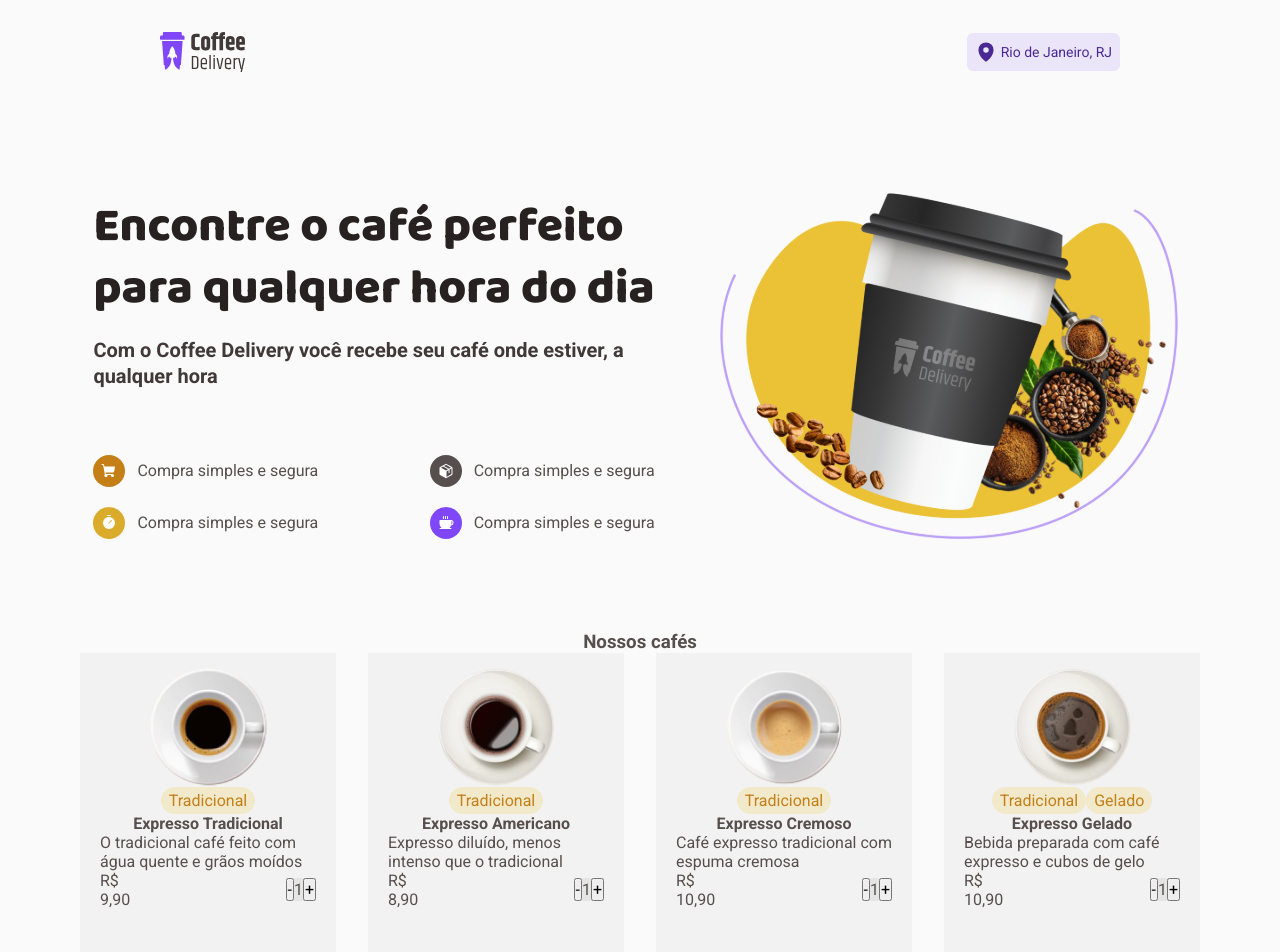
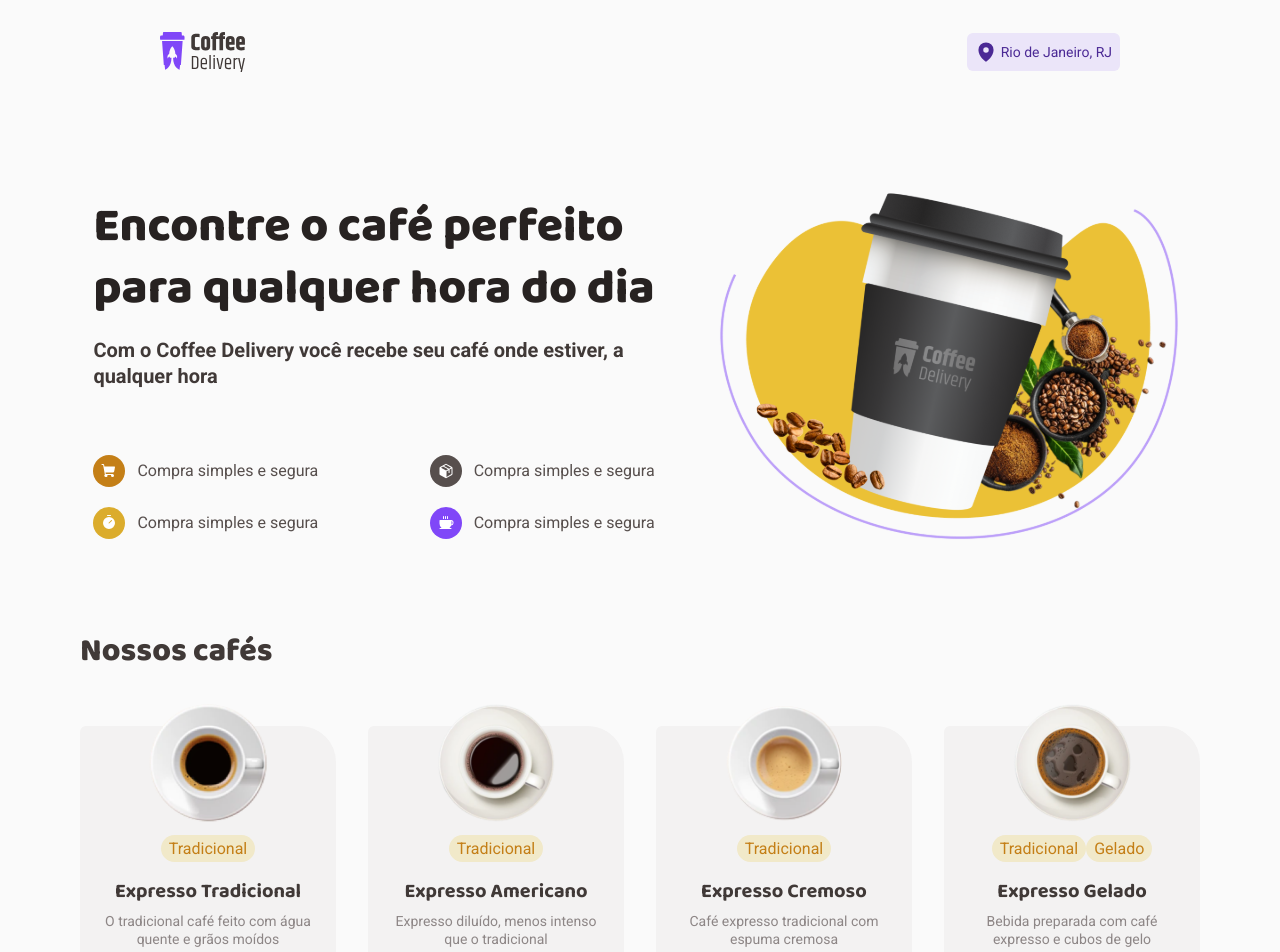
Before and after one commit to bernardo-caetano/coffee-delivery, a React (Vite) app: page / in a window 1280 px wide. Shown: the top 952 px of the page. Built offline with nearby package versions, Linux system fonts and the light colour scheme.

Commit message:
doing coffee card layout

```diff
--- a/src/pages/Home/components/CoffeeCard/index.tsx
+++ b/src/pages/Home/components/CoffeeCard/index.tsx
@@ -1,6 +1,6 @@
 
 import { useState } from 'react'
-import { BaseContainer, BuyContainer, CoffeeCardContainer, CoffeeCardContent, ColumnContainer, CounterContainer, Tag } from './styles'
+import {  BuyContainer, CoffeeCardContainer, CoffeeCardContent, CounterContainer, InfoContainer, Tag, TagContainer } from './styles'
 
 interface CoffeeCardProps {
   name: string
@@ -27,15 +27,15 @@ export function CoffeeCard({
 
         <img src={image} alt={name}/>
 
-        <BaseContainer>
+        <TagContainer>
         {tags.map(tag => (<Tag>{tag}</Tag>))}
-        </BaseContainer>
-        <ColumnContainer>
+        </TagContainer>
+        <InfoContainer>
           <h4>{name}</h4>
           <p>{description}</p>
-        </ColumnContainer>
+        </InfoContainer>
         <BuyContainer>
-          <span><p>R$</p>{price}</span>
+          <span><p>R$</p><p>{price}</p></span>
 
           <CounterContainer>
             <button type='button' onClick={() => setCounter(prevState => Math.max(prevState - 1,1))}>-</button>
--- a/src/pages/Home/components/CoffeeCard/styles.ts
+++ b/src/pages/Home/components/CoffeeCard/styles.ts
@@ -6,11 +6,7 @@ export const BaseContainer = styled.div`
   justify-content: center;
   width: 100%;
 
-  img {
-    margin-top: -1.25rem;
-    top: 0;
-    position: relative;
-  }
+
 `
 
 export const CoffeeCardContainer = styled(BaseContainer)`
@@ -22,10 +18,33 @@ width: 16rem;
 height: 19.375rem;
 padding: 0 1.25rem 1.25rem 1.25rem;
 background: ${props => props.theme['base-card']};
+border-radius: 6px 36px;
+ img {
+  margin-top: -1.25rem;
+ }
 `
 
-export const ColumnContainer = styled(BaseContainer)`
+export const InfoContainer = styled(BaseContainer)`
   flex-direction: column;
+  gap: 0.5rem;
+
+  h4 {
+    font-family: 'Baloo 2';
+    font-weight: 700;
+    font-size: 1.25rem;
+    line-height: 130%;
+    display: flex;
+    align-items: flex-end;
+    text-align: center;
+    color: ${props => props.theme['base-subtitle']}
+  }
+
+  p {
+    font-size: 0.875rem;
+    line-height: 130%;
+    text-align: center;
+    color: ${props => props.theme['base-label']}
+  }
 `
 
 export const Tag = styled.span`
@@ -37,6 +56,25 @@ border-radius:6.25rem;
 
 export const CounterContainer = styled.span`
   background: ${props => props.theme['base-button']};
+  display: flex;
+  flex-direction: row;
+  justify-content: space-between;
+  align-items: center;
+  padding: 0.5rem;
+  gap: 0.25rem;
+  width: 4.5rem;
+  height: 2.375rem;
+  border-radius: 6px;
+  flex: none;
+  order: 0;
+  flex-grow: 0;
+
+  button {
+    border: none;
+    background: transparent;
+    color: ${props => props.theme.purple};
+
+  }
 `
 
 export const BuyContainer = styled.div`
@@ -44,5 +82,32 @@ display: flex;
   align-items: center;
   justify-content: space-between;
   width: 100%;
+  margin-top: 2.0625rem;
 
+  span:first-child {
+    display: flex;
+    align-items: center;
+    justify-content: center;
+    gap: 0.25rem;
+
+    p:first-child {
+      font-size: 0.875rem;
+      line-height: 130%;
+      text-align: right;
+      color: ${props => props.theme['base-text']};
+    }
+    p:last-child {
+      font-family: 'Baloo 2';
+      font-size: 1.5rem;
+      font-weight: 800;
+      line-height: 1.9375rem;
+      letter-spacing: 0em;
+      text-align: right;
+    }
+
+  }
 `
+
+export const TagContainer = styled(BaseContainer)`
+  margin: 0.75rem 0 1rem 0;
+`
--- a/src/pages/Home/index.tsx
+++ b/src/pages/Home/index.tsx
@@ -1,5 +1,5 @@
 import { Intro } from './components/Intro'
-import { CoffeeListContainer, CoffeeListContent, HomeContainer } from './styles'
+import { CoffeeListContainer, CoffeeListContent, HomeContainer, TitleContainer } from './styles'
 import { coffeeList } from '../../assets/content/coffeeList'
 import { CoffeeCard } from './components/CoffeeCard'
 export function Home() {
@@ -7,7 +7,10 @@ export function Home() {
     <HomeContainer>
       <Intro />
       <CoffeeListContainer>
+        <TitleContainer>
         <h3>Nossos cafés</h3>
+        </TitleContainer>
+
         <CoffeeListContent>
           {coffeeList.map((coffee) => (
             <CoffeeCard
--- a/src/pages/Home/styles.ts
+++ b/src/pages/Home/styles.ts
@@ -12,6 +12,25 @@ export const CoffeeListContainer = styled.div`
   justify-content: center;
   align-items: center;
   flex-direction: column;
+
+
+`
+
+export const TitleContainer = styled.div`
+  width: 100%;
+  display: flex;
+  align-items: center;
+  justify-content: start;
+
+  h3 {
+    font-family: 'Baloo 2';
+    font-weight: 800;
+    font-size: 2rem;
+    line-height: 130%;
+    color: ${props => props.theme['base-subtitle']};
+    margin-bottom: 3.375rem;
+    }
+
 `
 
 export const CoffeeListContent = styled.div`
```
